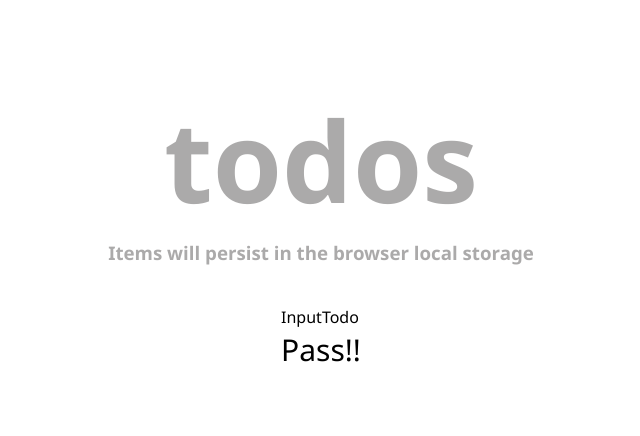
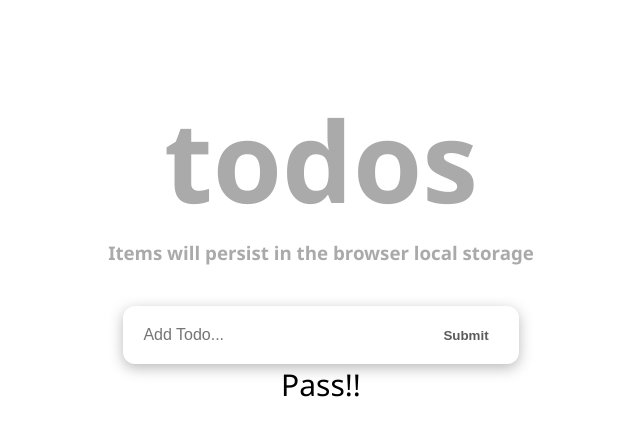
Before and after one commit to mdg0410/react_todolist, a React (Create React App) app: page / in a window 1280 px wide. Shown: the top 436 px of the page, without its empty margins (319-959 px from the left). Built offline with nearby package versions, Linux system fonts and the light colour scheme.

Commit message:
Add Input Component

```diff
--- a/src/Component/InputTodo.jsx
+++ b/src/Component/InputTodo.jsx
@@ -1,12 +1,44 @@
 import React from 'react'
+import '../Styles/InputTodo.css'
 
 export default function InputTodo() {
 
-  const styleContainer = {
+  const formContainer = {
+  display: 'flex',
+  width: '95%',
+  padding: '2.5vh',
+  borderRadius: '1.5vh',
+  boxShadow: '0 4px 14px 0 rgba(70, 70, 70, 0.38)',
+  justifyContent: 'space-around',
+  background: '#fff',
+  fontSize: '1rem',
+  }
 
+  const inputStyle = {
+  width:'85%',
+  fontSize: '1rem',
+  border: 'transparent'
+  }
+
+  const buttonSubmit = {
+    background: 'transparent',
+    border: 'none',
+  color: '#5b5b5b',
+  textTransform: 'capitalize',
+  cursor: 'pointer',
+  fontWeight: '600',
+  marginRight: '10px',
   }
 
   return (
-    <div style={styleContainer}>InputTodo</div>
+    <form  style={formContainer}>
+      <input
+        type='text'
+        placeholder='Add Todo...'
+        style={inputStyle}
+        className="input-text"
+      />
+       <button type="submit" style={buttonSubmit}>submit</button>
+    </form>
   )
 }
--- a/src/Component/TodosLogic.jsx
+++ b/src/Component/TodosLogic.jsx
@@ -5,6 +5,11 @@ import InputTodo from './InputTodo'
 export default function TodosLogic() {
 
   const styleContainer = {
+    display: 'flex',
+    flexDirection: 'column',
+    alignItems: 'center',
+    width: '40%',
+    padding: '0 6vh',
 
   }
 
--- /dev/null
+++ b/src/Styles/InputTodo.css
@@ -0,0 +1,3 @@
+.input-text:focus {
+  outline: none;
+}
```
